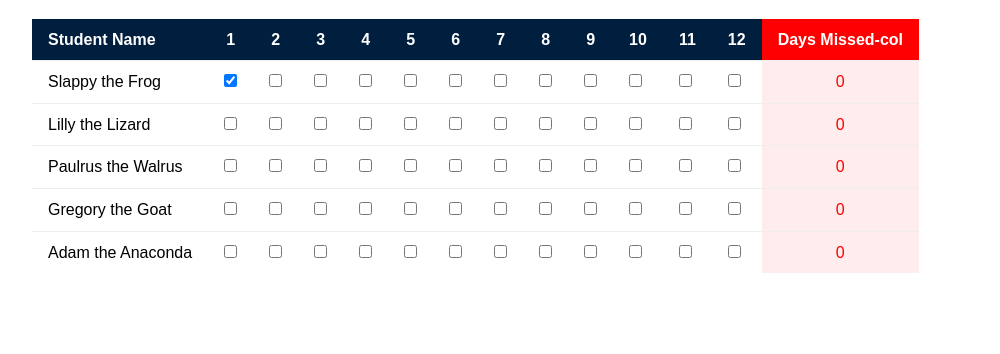
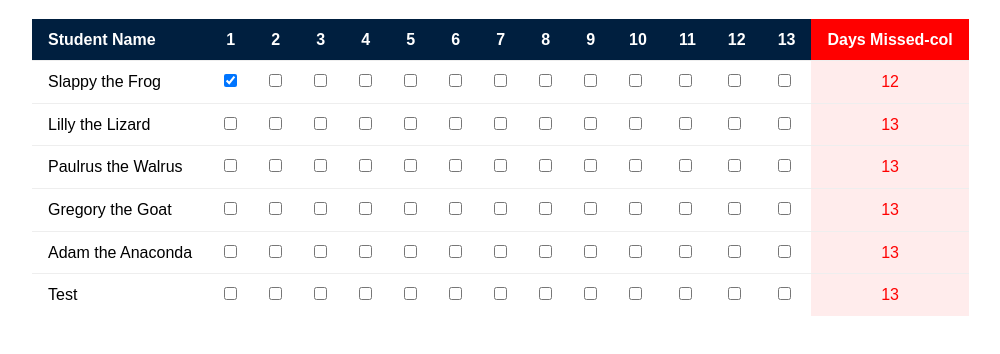
Before and after one commit to epeter85/udacity-school-attendance-refactor, a plain HTML site: page index.html in a window 1280 px wide. Both pictures are taken after a click on the checkbox 230 px from the left and 166 px from the top of the page. Shown: the part 86-440 px from the top of the page, without its empty margins (0-1000 px from the left). Drawn offline with nearby package versions, Linux system fonts and the light colour scheme.

Commit message:
WIP almost complete

```diff
--- a/index.html
+++ b/index.html
@@ -16,88 +16,7 @@
             <thead>
                 <tr class="header"></tr>
             </thead>
-            <tbody>
-                <!-- <tr class="student">
-                    <td class="name-col">Slappy the Frog</td>
-                    <td class="attend-col"><input type="checkbox"></td>
-                    <td class="attend-col"><input type="checkbox"></td>
-                    <td class="attend-col"><input type="checkbox"></td>
-                    <td class="attend-col"><input type="checkbox"></td>
-                    <td class="attend-col"><input type="checkbox"></td>
-                    <td class="attend-col"><input type="checkbox"></td>
-                    <td class="attend-col"><input type="checkbox"></td>
-                    <td class="attend-col"><input type="checkbox"></td>
-                    <td class="attend-col"><input type="checkbox"></td>
-                    <td class="attend-col"><input type="checkbox"></td>
-                    <td class="attend-col"><input type="checkbox"></td>
-                    <td class="attend-col"><input type="checkbox"></td>
-                    <td class="missed-col">0</td>
-                </tr> -->
-                <!-- <tr class="student">
-                    <td class="name-col">Lilly the Lizard</td>
-                    <td class="attend-col"><input type="checkbox"></td>
-                    <td class="attend-col"><input type="checkbox"></td>
-                    <td class="attend-col"><input type="checkbox"></td>
-                    <td class="attend-col"><input type="checkbox"></td>
-                    <td class="attend-col"><input type="checkbox"></td>
-                    <td class="attend-col"><input type="checkbox"></td>
-                    <td class="attend-col"><input type="checkbox"></td>
-                    <td class="attend-col"><input type="checkbox"></td>
-                    <td class="attend-col"><input type="checkbox"></td>
-                    <td class="attend-col"><input type="checkbox"></td>
-                    <td class="attend-col"><input type="checkbox"></td>
-                    <td class="attend-col"><input type="checkbox"></td>
-                    <td class="missed-col">0</td>
-                </tr>
-                <tr class="student">
-                    <td class="name-col">Paulrus the Walrus</td>
-                    <td class="attend-col"><input type="checkbox"></td>
-                    <td class="attend-col"><input type="checkbox"></td>
-                    <td class="attend-col"><input type="checkbox"></td>
-                    <td class="attend-col"><input type="checkbox"></td>
-                    <td class="attend-col"><input type="checkbox"></td>
-                    <td class="attend-col"><input type="checkbox"></td>
-                    <td class="attend-col"><input type="checkbox"></td>
-                    <td class="attend-col"><input type="checkbox"></td>
-                    <td class="attend-col"><input type="checkbox"></td>
-                    <td class="attend-col"><input type="checkbox"></td>
-                    <td class="attend-col"><input type="checkbox"></td>
-                    <td class="attend-col"><input type="checkbox"></td>
-                    <td class="missed-col">0</td>
-                </tr>
-                <tr class="student">
-                    <td class="name-col">Gregory the Goat</td>
-                    <td class="attend-col"><input type="checkbox"></td>
-                    <td class="attend-col"><input type="checkbox"></td>
-                    <td class="attend-col"><input type="checkbox"></td>
-                    <td class="attend-col"><input type="checkbox"></td>
-                    <td class="attend-col"><input type="checkbox"></td>
-                    <td class="attend-col"><input type="checkbox"></td>
-                    <td class="attend-col"><input type="checkbox"></td>
-                    <td class="attend-col"><input type="checkbox"></td>
-                    <td class="attend-col"><input type="checkbox"></td>
-                    <td class="attend-col"><input type="checkbox"></td>
-                    <td class="attend-col"><input type="checkbox"></td>
-                    <td class="attend-col"><input type="checkbox"></td>
-                    <td class="missed-col">0</td>
-                </tr>
-                <tr class="student">
-                    <td class="name-col">Adam the Anaconda</td>
-                    <td class="attend-col"><input type="checkbox"></td>
-                    <td class="attend-col"><input type="checkbox"></td>
-                    <td class="attend-col"><input type="checkbox"></td>
-                    <td class="attend-col"><input type="checkbox"></td>
-                    <td class="attend-col"><input type="checkbox"></td>
-                    <td class="attend-col"><input type="checkbox"></td>
-                    <td class="attend-col"><input type="checkbox"></td>
-                    <td class="attend-col"><input type="checkbox"></td>
-                    <td class="attend-col"><input type="checkbox"></td>
-                    <td class="attend-col"><input type="checkbox"></td>
-                    <td class="attend-col"><input type="checkbox"></td>
-                    <td class="attend-col"><input type="checkbox"></td>
-                    <td class="missed-col">0</td>
-                </tr> -->
-            </tbody>
+            <tbody></tbody>
         </table>
 
         <script src="https://ajax.googleapis.com/ajax/libs/jquery/2.1.3/jquery.min.js"></script>
--- a/js/app.js
+++ b/js/app.js
@@ -1,71 +1,106 @@
-/* STUDENTS IGNORE THIS FUNCTION
- * All this does is create an initial
- * attendance record if one is not found
- * within localStorage.
- */
-(function() {
-    if (!localStorage.attendance) {
+/* STUDENT APPLICATION */
+$(function() {
+
+  var model = {
+
+    attendance: null,
+
+    numberDays: 13,
+
+    students: [{
+        name: "Slappy the Frog",
+        absent: [],
+        total: 0
+      },
+      {
+        name: "Lilly the Lizard",
+        absent: [],
+        total: 0
+      },
+      {
+        name: "Paulrus the Walrus",
+        absent: [],
+        total: 0
+      },
+      {
+        name: "Gregory the Goat",
+        absent: [],
+        total: 0
+      },
+      {
+        name: "Adam the Anaconda",
+        absent: [],
+        total: 0
+      },
+      {
+        name: "Test",
+        absent: [],
+        total: 0
+      }
+    ],
+
+
+    createLocalStorage: function() {
+
       console.log('Creating attendance records...');
+
       function getRandom() {
         return (Math.random() >= 0.5);
       }
 
       var nameColumns = $('tbody .name-col'),
+        days = this.numberDays,
         attendance = {};
 
       nameColumns.each(function() {
         var name = this.innerText;
         attendance[name] = [];
 
-            for (var i = 0; i <= 11; i++) {
+        for (var i = 0; i <= (days-1); i++) {
           attendance[name].push(getRandom());
         }
       });
 
       localStorage.attendance = JSON.stringify(attendance);
+
+    },
+
+    setDataFromLocalStorage: function() {
+
+      console.log('setDataFromLocalStorage');
+      model.attendance = JSON.parse(localStorage.attendance);
+
     }
-}());
-
-
-/* STUDENT APPLICATION */
-$(function() {
-
-    var model = {
-
-      attendance: JSON.parse(localStorage.attendance),
-
-      numberDays: 12,
-
-      students: [
-        {
-          name: "Slappy the Frog",
-          absent: []
-        },
-        {
-          name: "Lilly the Lizard",
-          absent: []
-        },
-        {
-          name: "Paulrus the Walrus",
-          absent: []
-        },
-        {
-          name: "Gregory the Goat",
-          absent: []
-        },
-        {
-          name: "Adam the Anaconda",
-          absent: []
-        }
-      ]
 
   };
 
   var octopus = {
 
     init: function() {
-        reportCardView.init();
-        reportCardView.render();
+      if (!localStorage.attendance) {
+        model.createLocalStorage();
+        this.getPageFromData();
+      } else {
+        this.getPageFromLocalStorage();
+      }
+    },
+
+    getPageFromLocalStorage: function() {
+
+      console.log('getPageFromLocalStorage');
+      //don't need this
+      model.setDataFromLocalStorage();
+      //set data from local storage
+      reportCardView.init(model.numberDays, model.students);
+      this.generateAttendance();
+      //reportCardView.render();
+
+    },
+
+    getPageFromData: function() {
+      console.log('getPageFromData');
+      reportCardView.init(model.numberDays, model.students);
+
     },
 
     getStudents: function() {
@@ -74,104 +109,112 @@ $(function() {
 
     getWeeks: function() {
       return model.numberDays;
+    },
+
+    updateAttendance: function() {
+      // return model.numberDays;
+      console.log('update attendance');
+      reportCardView.render();
+      this.updateDaysMissed();
+    },
+
+    generateAttendance: function() {
+      // return model.numberDays;
+      console.log('generate attendance');
+      $.each(model.attendance, function(name, days) {
+        var studentRow = $('tbody .name-col:contains("' + name + '")').parent('tr'),
+          dayChecks = $(studentRow).children('.attend-col').children('input');
+
+        dayChecks.each(function(i) {
+          $(this).prop('checked', days[i]);
+        });
+      });
+      this.updateDaysMissed();
+    },
+
+    updateDaysMissed: function() {
+      // return model.numberDays;
+      console.log('update days missed');
+      $allMissed = $('tbody .missed-col');
+      $allMissed.each(function() {
+        var studentRow = $(this).parent('tr'),
+          dayChecks = $(studentRow).children('td').children('input'),
+          numMissed = 0;
+
+        dayChecks.each(function() {
+          if (!$(this).prop('checked')) {
+            numMissed++;
+          }
+        });
+
+        $(this).text(numMissed);
+      });
+      //reportCardView.render();
     }
 
   };
 
   var reportCardView = {
 
-      init: function() {
-
+    init: function(days, students) {
+      //toDo: pass in student names and days
+      console.log('render reportCardView');
       $header = $('thead .header');
       $student = $('tbody');
 
       //add columns
-        var weeks = octopus.getWeeks();
       var htmlHeaderStr = '<th class="name-col">Student Name</th>';
 
-        for (var i = 0; i < weeks; i++) {
-          htmlHeaderStr +=  '<th>' + (i+1) + '</th>';
+      for (var i = 0; i < days; i++) {
+        htmlHeaderStr += '<th>' + (i + 1) + '</th>';
       }
 
-        $header.html( htmlHeaderStr + '<th class="missed-col">Days Missed-col</th>' );
+      $header.html(htmlHeaderStr + '<th class="missed-col">Days Missed-col</th>');
 
       //add students
       var htmlStudentStr = '';
 
-        octopus.getStudents().forEach(function(student){
+      students.forEach(function(student) {
 
         htmlStudentStr += '<tr class="student"><td class="name-col">' + student.name + '</td>';
 
-          for (let i = 0; i < weeks; i++) {
-            htmlStudentStr +=  '<td class="attend-col"><input type="checkbox"></td>';
+        for (var w = 0; w < days; w++) {
+          htmlStudentStr += '<td class="attend-col"><input type="checkbox"></td>';
         }
 
         htmlStudentStr += '<td class="missed-col">0</td></tr>';
 
       });
 
-        $student.html( htmlStudentStr );
+      $student.html(htmlStudentStr);
+
+      $allCheckboxes = $('tbody input');
+      $allCheckboxes.on('click', function() {
+        octopus.updateAttendance();
+      });
 
     },
 
     render: function() {
+      //toDo: this should not be here, should be in octopus
+      var studentRows = $('tbody .student');
+      var newAttendance = {};
+      var allCheckboxes = $('tbody input');
+      studentRows.each(function() {
+        var name = $(this).children('.name-col').text(),
+          allCheckboxes = $(this).children('td').children('input');
 
+        newAttendance[name] = [];
+
+        allCheckboxes.each(function() {
+          newAttendance[name].push($(this).prop('checked'));
+        });
+      });
+      localStorage.attendance = JSON.stringify(newAttendance);
     }
 
   };
 
   octopus.init();
 
-    // var attendance = JSON.parse(localStorage.attendance),
-    //     $allMissed = $('tbody .missed-col'),
-    //     $allCheckboxes = $('tbody input');
-    //
-    // // Count a student's missed days
-    // function countMissing() {
-    //     $allMissed.each(function() {
-    //         var studentRow = $(this).parent('tr'),
-    //             dayChecks = $(studentRow).children('td').children('input'),
-    //             numMissed = 0;
-    //
-    //         dayChecks.each(function() {
-    //             if (!$(this).prop('checked')) {
-    //                 numMissed++;
-    //             }
-    //         });
-    //
-    //         $(this).text(numMissed);
-    //     });
-    // }
-    //
-    // // Check boxes, based on attendace records
-    // $.each(attendance, function(name, days) {
-    //     var studentRow = $('tbody .name-col:contains("' + name + '")').parent('tr'),
-    //         dayChecks = $(studentRow).children('.attend-col').children('input');
-    //
-    //     dayChecks.each(function(i) {
-    //         $(this).prop('checked', days[i]);
-    //     });
-    // });
-    //
-    // // When a checkbox is clicked, update localStorage
-    // $allCheckboxes.on('click', function() {
-    //     var studentRows = $('tbody .student'),
-    //         newAttendance = {};
-    //
-    //     studentRows.each(function() {
-    //         var name = $(this).children('.name-col').text(),
-    //             $allCheckboxes = $(this).children('td').children('input');
-    //
-    //         newAttendance[name] = [];
-    //
-    //         $allCheckboxes.each(function() {
-    //             newAttendance[name].push($(this).prop('checked'));
-    //         });
-    //     });
-    //
-    //     countMissing();
-    //     localStorage.attendance = JSON.stringify(newAttendance);
-    // });
-    //
-    // countMissing();
 }());
```
Lines whose indentation alone changed are shown as unchanged.
